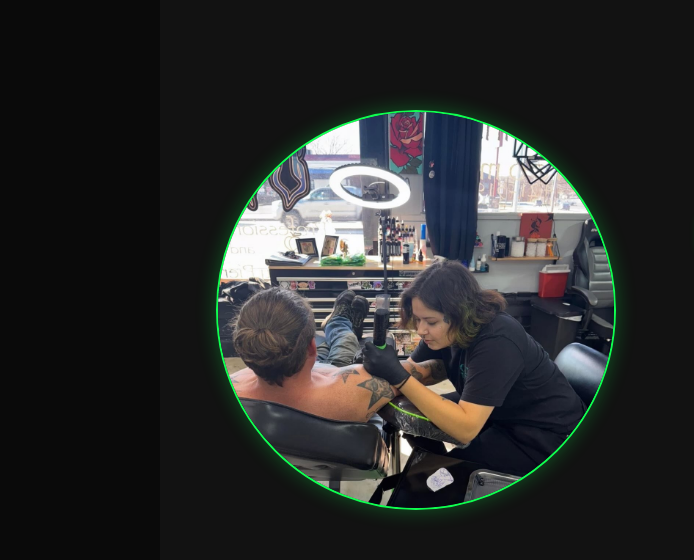
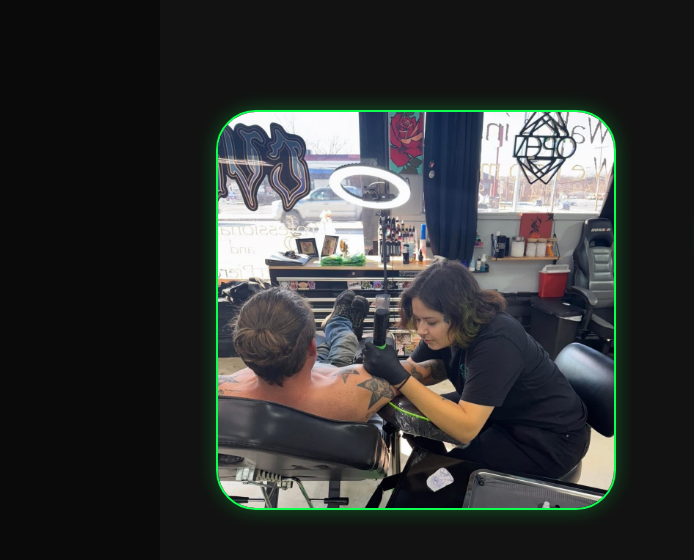
Before and after one commit to biv3k224/portfolio, a plain HTML site: page index.html in a window 1280 px wide. Shown: the part 174-734 px from the top of the page, 0-694 px from the left. Drawn offline with Linux system fonts and the light colour scheme.

Commit message:
changes made

```diff
--- a/style.css
+++ b/style.css
@@ -180,9 +180,15 @@ section {
   width: 400px;
   margin: auto 0;
   border: 2px solid var(--neon-green);
-  border-radius: 50%;
+  border-radius: 2.5rem; /* Smaller radius for subtle rounded corners */
   overflow: hidden;
   box-shadow: 0 0 20px rgba(15, 255, 80, 0.3);
+  /* Optional: Add neon glow effect on hover */
+  transition: box-shadow 0.3s ease;
+}
+
+.section__pic-container:hover {
+  box-shadow: 0 0 30px rgba(15, 255, 80, 0.6); /* Enhanced glow on hover */
 }
 
 .section__text {
```
